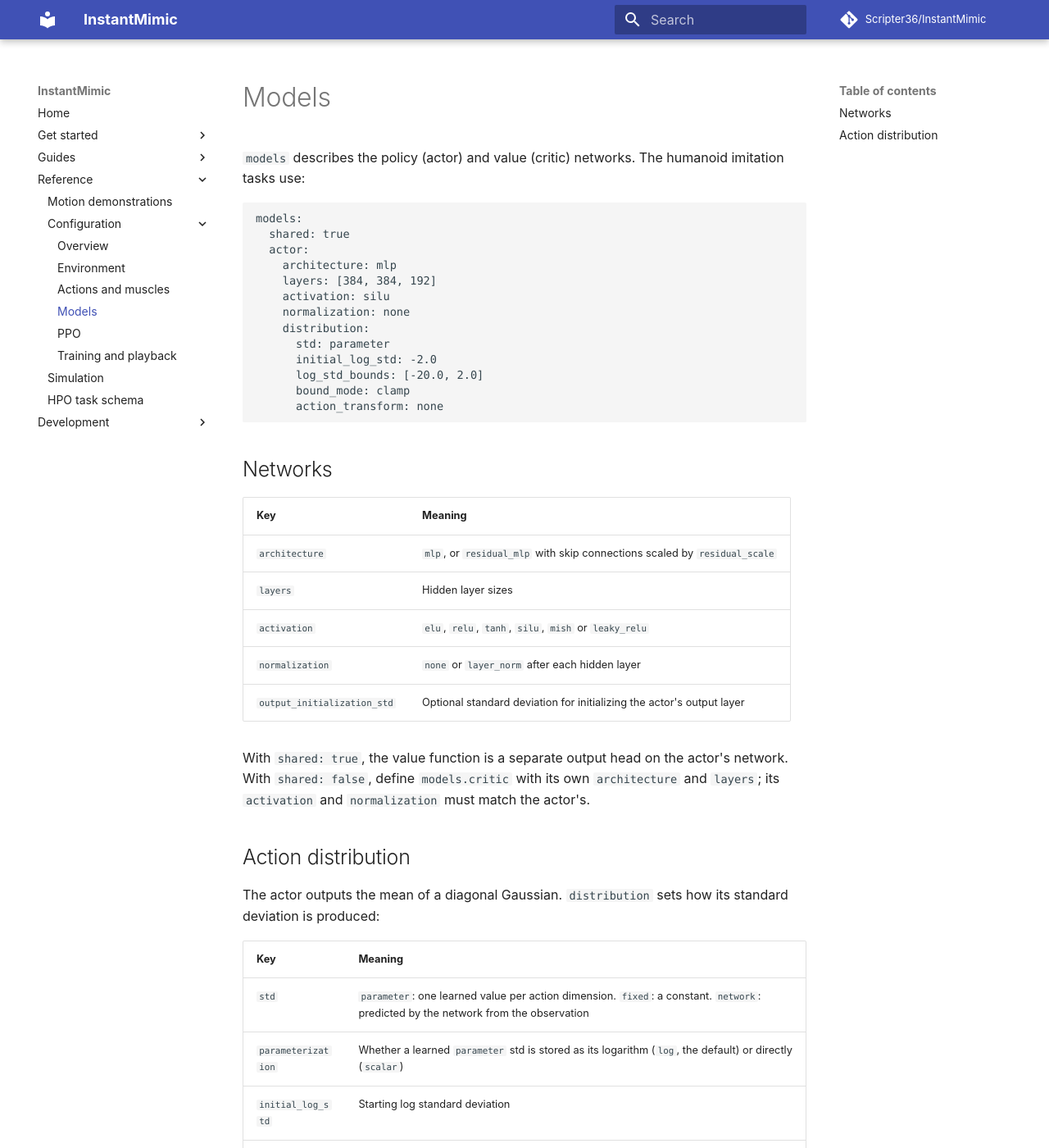
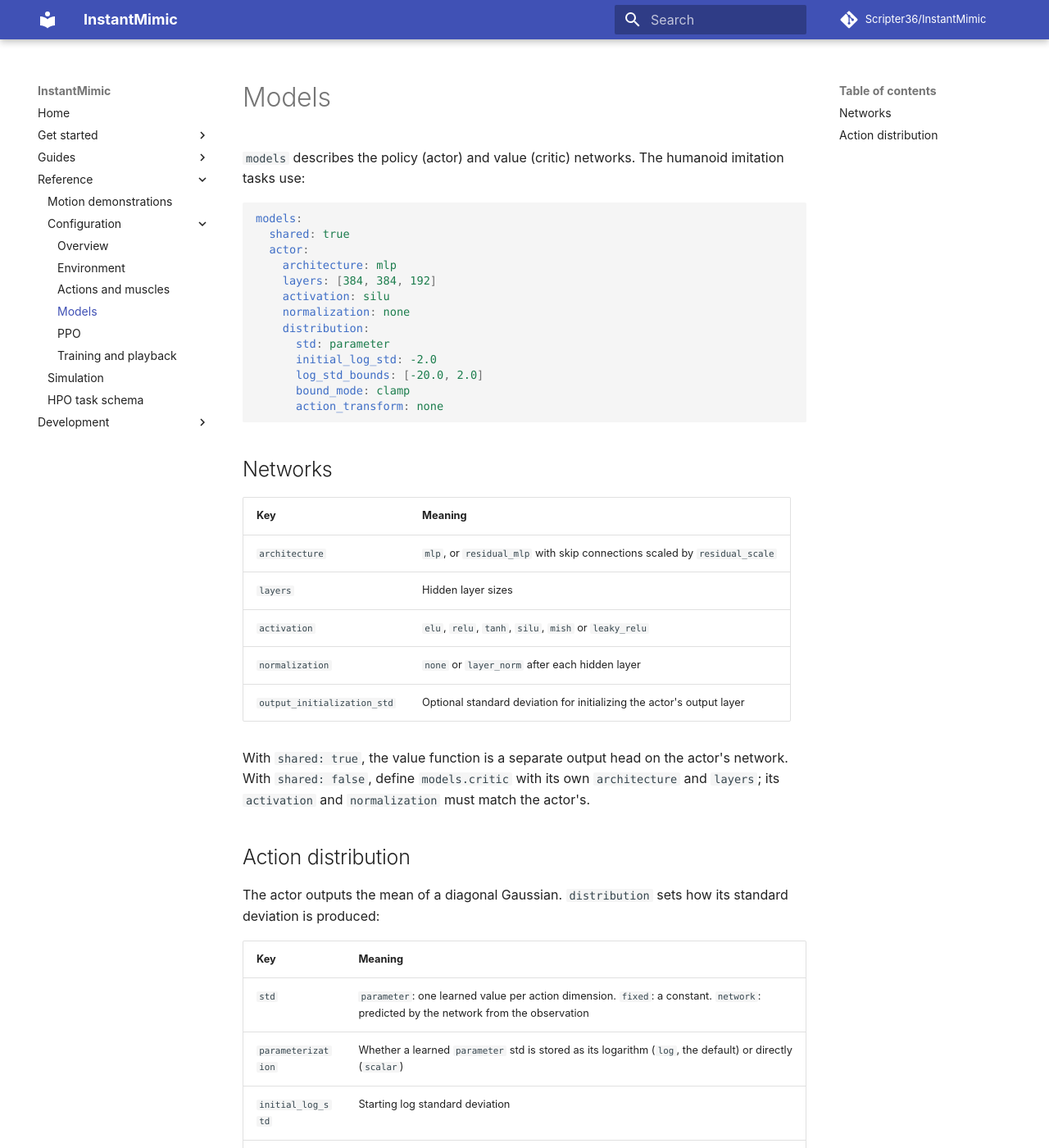
Before and after one commit to Scripter36/InstantMimic, an MkDocs documentation site: the page built from docs/reference/configuration/models.md, in a window 1280 px wide and 1400 px high. Shown: the whole window at 82% size. Built offline with MkDocs 1.6.1 and Material for MkDocs 9.7.7, drawn with Linux system fonts in a browser that asks for light colours; comment, search, counter and statistics services are not loaded.

Commit message:
docs: syntax-highlight code blocks
Enable pymdownx.highlight and superfences so YAML and shell examples render
with Pygments colours. Pygments marks items of YAML lists such as
[384, 384, 192] as variables, which the theme leaves grey, so code blocks are
tagged with their language and those items take the colour of the other YAML
values. Verified with mkdocs build --strict and a rendered page.

```diff
--- /dev/null
+++ b/docs/stylesheets/extra.css
@@ -0,0 +1,5 @@
+/* Pygments marks YAML flow-sequence items such as [384, 384, 192] as
+   variables; colour them like the block-style values next to them. */
+.language-yaml.highlight .nv {
+  color: var(--md-code-hl-string-color);
+}
--- a/mkdocs.yml
+++ b/mkdocs.yml
@@ -16,6 +16,11 @@ markdown_extensions:
       permalink: true
   - pymdownx.arithmatex:
       generic: true
+  - pymdownx.highlight:
+      pygments_lang_class: true
+  - pymdownx.superfences
+extra_css:
+  - stylesheets/extra.css
 extra_javascript:
   - javascripts/mathjax.js
   - https://cdn.jsdelivr.net/npm/mathjax@3.2.2/es5/tex-mml-chtml.js
```
